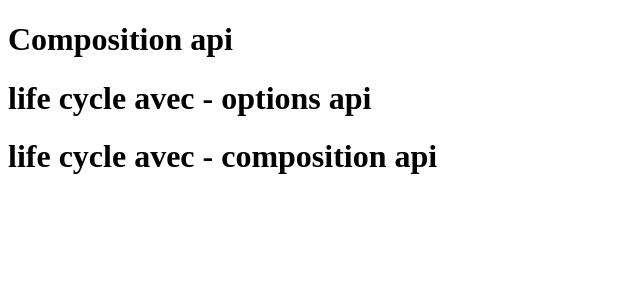
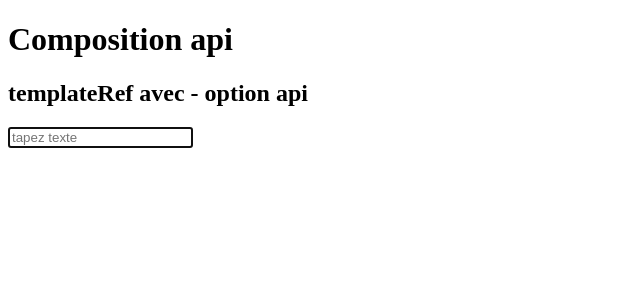
Before and after one commit to lapinRagnar/vue3_tuto, a Vue app: page / in a window 1280 px wide. Shown: the top 300 px of the page, without its empty margins (0-640 px from the left). Built offline with nearby package versions, Linux system fonts and the light colour scheme.

Commit message:
Template Refs - avec options api

```diff
--- a/src/App.vue
+++ b/src/App.vue
@@ -1,19 +1,18 @@
 <template >
   <h1>Composition api</h1>
-  <LifecycleOptions/>
-  <LifecycleComposition/>
+  <TemplateRef/>
+
 </template>
 
 
 <script>
 
-import LifecycleOptions from './components/LifecycleOptions.vue'
-import LifecycleComposition from './components/LifecycleComposition.vue'
+import TemplateRef from './components/TemplateReference.vue'
 
 
 export default {
   name: 'App',
-  components: {LifecycleOptions, LifecycleComposition},
+  components: {TemplateRef},
   data(){
     return {}
   },
--- /dev/null
+++ b/src/components/TemplateReference.vue
@@ -0,0 +1,21 @@
+<template>
+  <h2>templateRef avec - option api</h2>
+  <input type="text" placeholder="tapez texte" ref="inputRef">
+
+
+</template>
+
+<script>
+
+
+export default {
+  name: 'TemplateRefere',
+  mounted(){
+    this.$refs.inputRef.focus()
+  }
+}
+</script>
+
+<style>
+
+</style>
```
